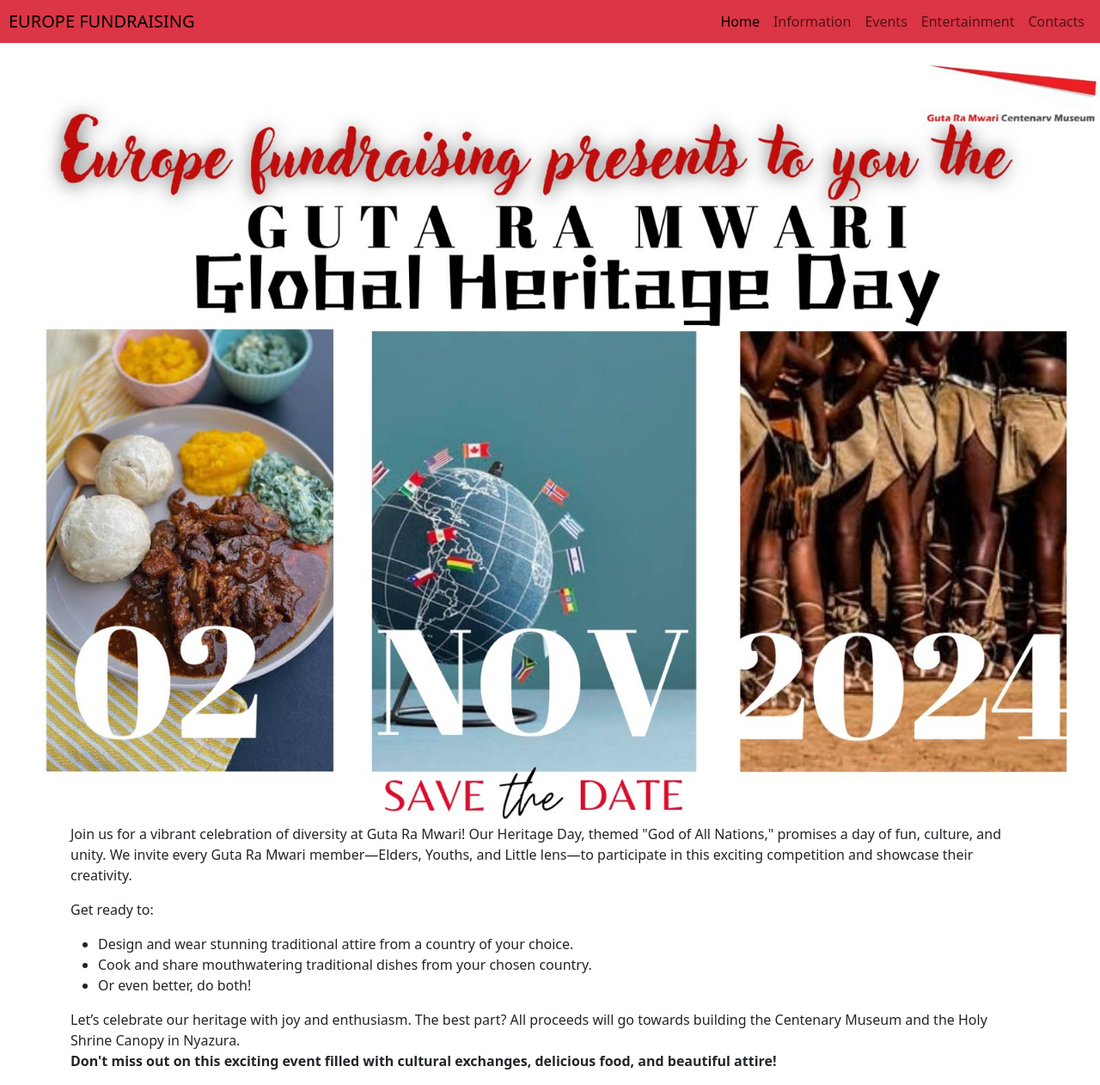
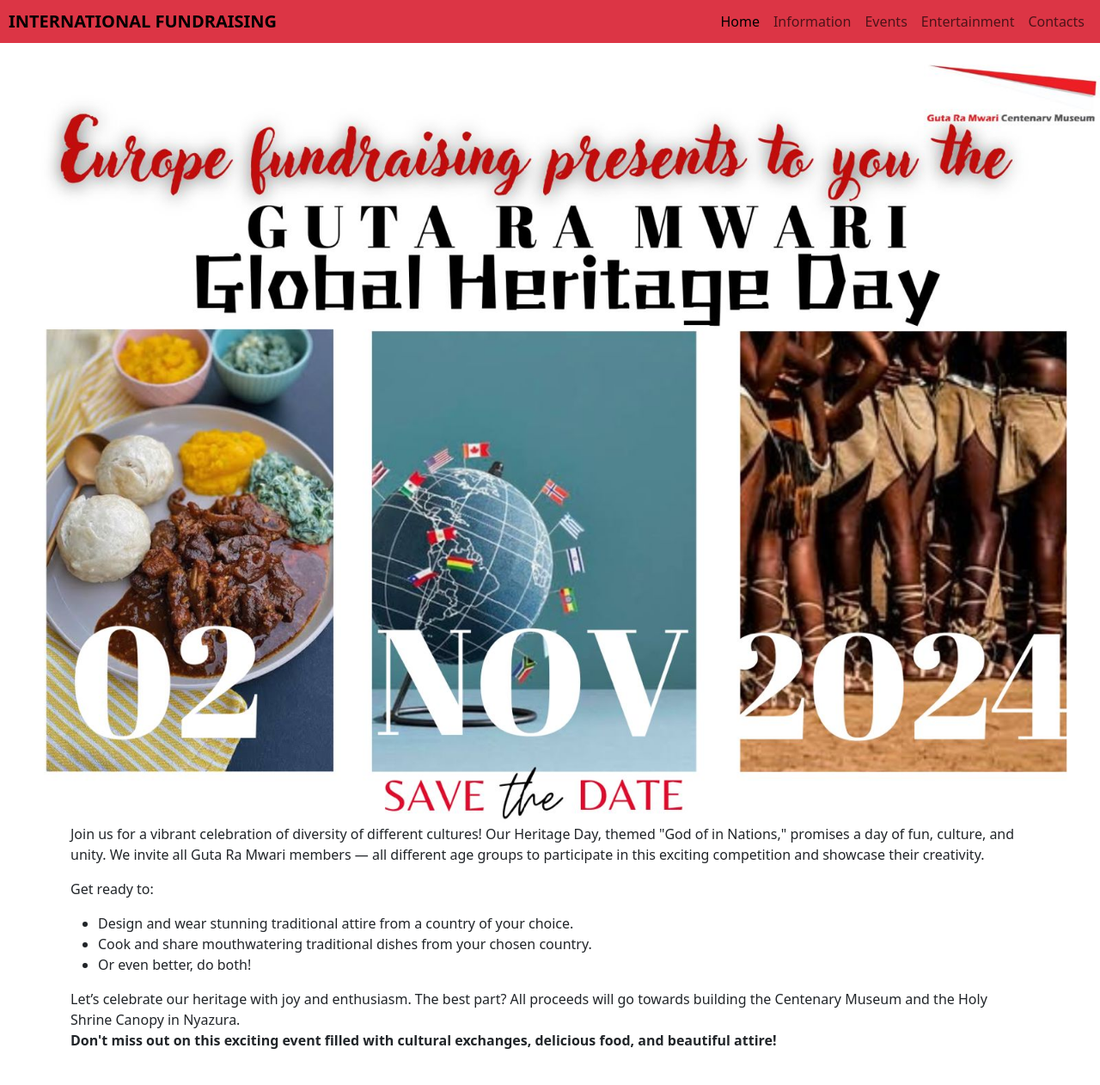
Before and after one commit to tshidisoo/internationalfr, a plain HTML site: page index.html in a window 1280 px wide. Shown: the whole page at 86% size. After the commit the page ends 1238 px from the top, so only its background shows below. Drawn offline with nearby package versions, Linux system fonts and the light colour scheme.

Commit message:
Add files via upload

```diff
--- a/index.html
+++ b/index.html
@@ -21,7 +21,7 @@
   <section class="navigation">
      <nav class="navbar navbar-expand-lg bg-body-tertiary" style="padding: 0px;">
       <div class="container-fluid bg-danger" style="padding: 5px 10px;">
-        <a class="navbar-brand" href="#">EUROPE FUNDRAISING</a>
+        <a class="navbar-brand" href="#"><strong>INTERNATIONAL FUNDRAISING</strong></a>
         <button class="navbar-toggler" type="button" data-bs-toggle="collapse" data-bs-target="#navbarNav" aria-controls="navbarNav" aria-expanded="false" aria-label="Toggle navigation">
           <span class="navbar-toggler-icon"></span>
         </button>
@@ -68,9 +68,9 @@
   <section>
     <div class="container">
       <p>
-      Join us for a vibrant celebration of diversity at Guta Ra Mwari! Our Heritage Day, themed "God of All Nations," promises a day of fun,
-      culture, and unity. We invite every Guta Ra Mwari member—Elders, Youths, and Little lens—to participate in this exciting competition and
-      showcase their creativity.
+        Join us for a vibrant celebration of diversity of different cultures! Our Heritage Day,
+        themed "God of in Nations," promises a day of fun, culture, and unity. We invite all
+        Guta Ra Mwari members — all different age groups to participate in this exciting competition and showcase their creativity.
     </p>
     <p>Get ready to:</p>
     <ul>
```
